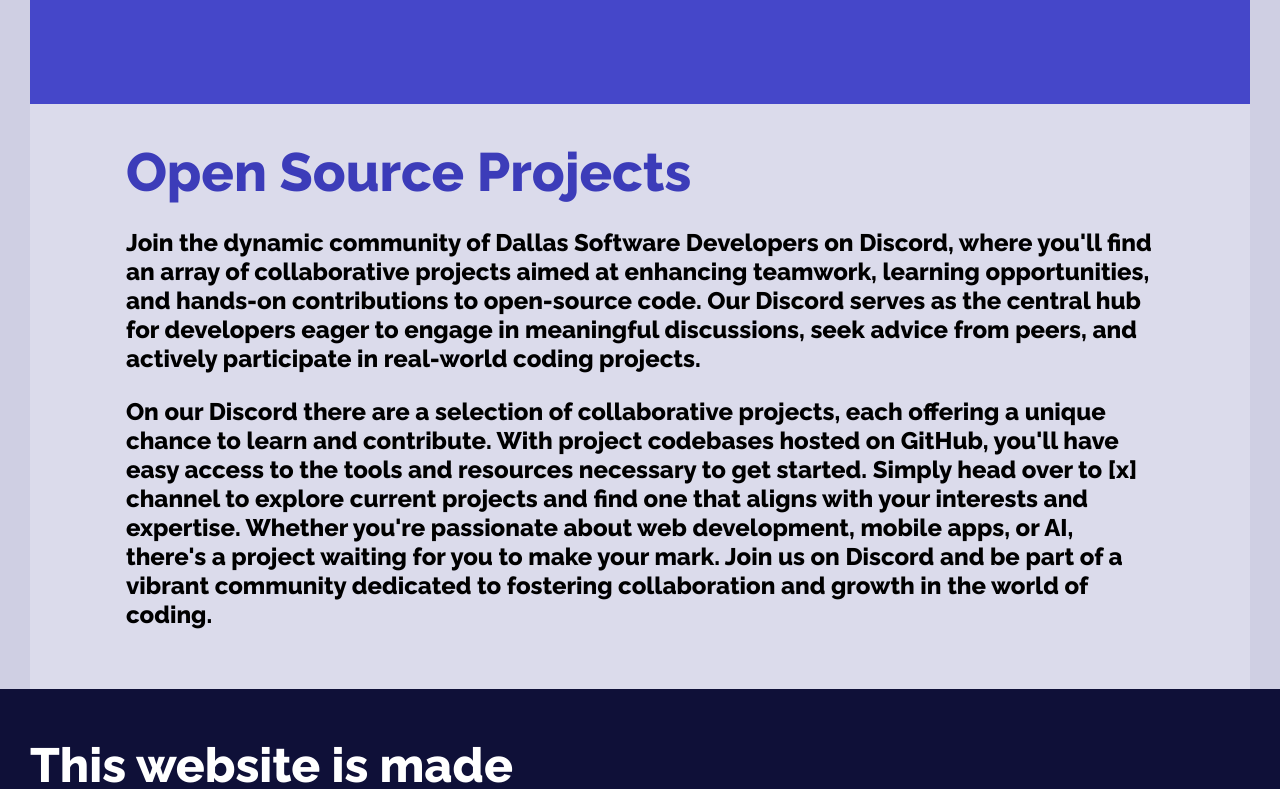
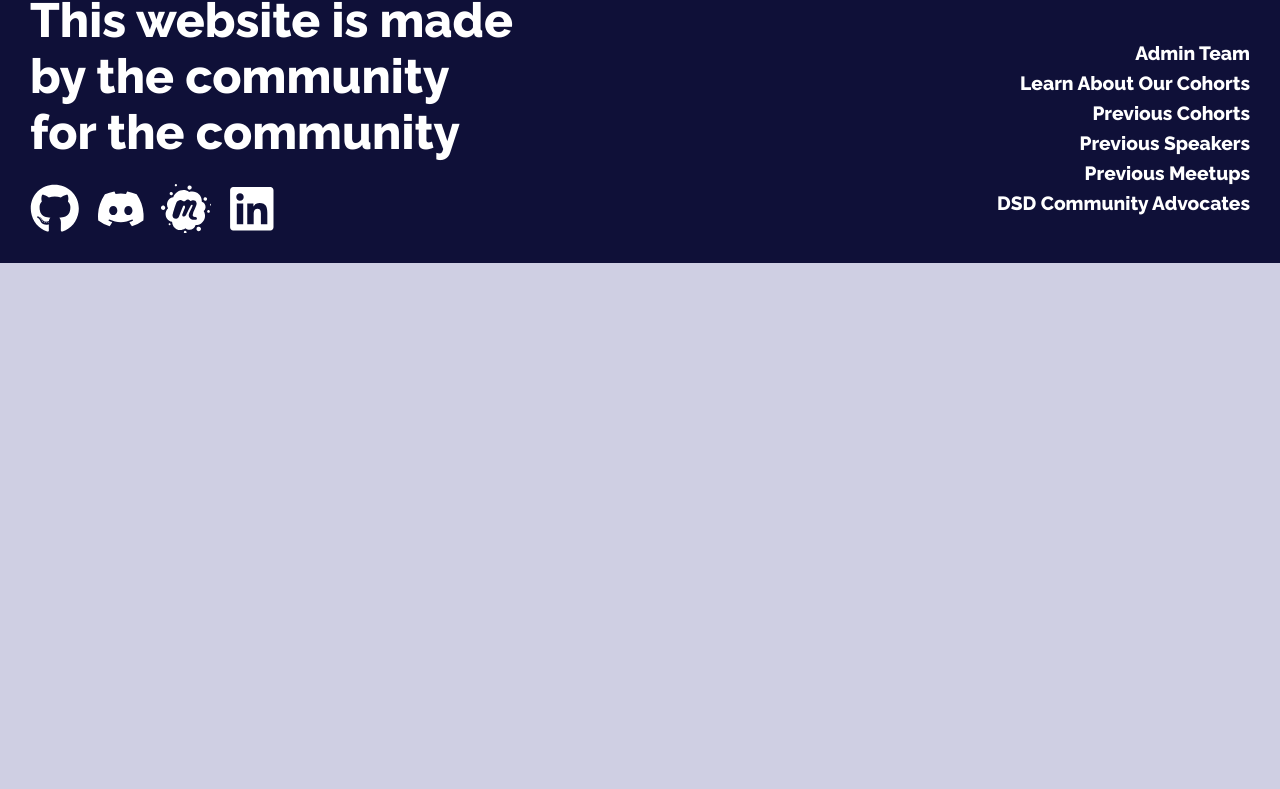
Before and after one commit to dallassoftwaredevelopers/DSDsite, a Next.js app: page /about in a window 1280 px wide. Shown: the part 1566-2355 px from the top of the page. After the commit the page ends 1829 px from the top, so only its background shows below. Built offline with nearby package versions, Linux system fonts and the light colour scheme.

Commit message:
(WEB-72) remove unused styles; slim down about; use "Section" component

```diff
--- a/src/app/about/about.module.css
+++ b/src/app/about/about.module.css
@@ -1,21 +1,6 @@
 .imageSection {
   position: relative;
   width: 100%;
-}
-
-.openSourceContainer {
-  border-top: 10rem solid hsl(var(--light-blue));
-}
-
-.openSourceTitle {
-  color: hsl(var(--blue));
-  margin: auto;
-}
-
-.openSourceDescription {
-  font-weight: 500;
-  white-space: pre-line;
-  text-align: left;
 }
 
 /******************
@@ -26,16 +11,9 @@
   .aboutContainer {
     gap: 10px;
   }
-  .aboutTitle {
-    font-size: var(--text-lg);
-    width: 100%;
-  }
+
   .imageSection {
     height: 300px;
-  }
-  .opensourceTitle {
-    font-size: var(--text-lg);
-    font-weight: 700;
   }
 }
 @media (max-width: 575px) {
@@ -48,18 +26,9 @@
     height: 300px;
   }
 }
-@media (min-width: 768px) {
-  .aboutTitle {
-    text-align: center;
-  }
-}
 @media (min-width: 850px) {
   .imageSection {
     height: 600px;
-  }
-  .aboutDescription {
-    text-align: center;
-    white-space: pre-wrap;
   }
 }
 @media (min-width: 1200px) {
--- a/src/app/about/page.tsx
+++ b/src/app/about/page.tsx
@@ -1,13 +1,13 @@
 import React from 'react';
 import Image from 'next/image';
 import styles from './about.module.css';
+import Section from '../components/Section/section';
 
 export default function AboutPage() {
   return (
     <>
       {/* About Section */}
-      <section className={`sectionIntro bgBlue ${styles.aboutContainer}`}>
-        <div className='sectionPadded'>
+      <Section isIntro classNames={`bgBlue ${styles.aboutContainer}`}>
         <h1>About Dallas Software Developers</h1>
         <div className={styles.imageSection}>
           <Image
@@ -19,46 +19,18 @@ export default function AboutPage() {
         </div>
         <p>
           Explore what Dallas Software Developers as to offer and become an
-            integral part of our dynamic community. Whether you&apos;re
-            passionate about coding, eager to contribute to open-source
-            projects, or simply looking to connect with like-minded individuals,
-            there&apos;s a place for you here.
+          integral part of our dynamic community. Whether you&apos;re passionate
+          about coding, eager to contribute to open-source projects, or simply
+          looking to connect with like-minded individuals, there&apos;s a place
+          for you here.
         </p>
         <p>
-            Dive into our various programs, from collaborative projects on
-            Discord to hands-on developer placement initiatives, and discover
-            how you can make a meaningful impact while honing your skills and
-            expanding your network.
+          Dive into our various programs, from collaborative projects on Discord
+          to hands-on developer placement initiatives, and discover how you can
+          make a meaningful impact while honing your skills and expanding your
+          network.
         </p>
-        </div>
-      </section>
-      {/* Open Source Projects Section */}
-      <section className={`section bgGray ${styles.openSourceContainer}`}>
-        <div className='sectionPadded'>
-          <h2 className={styles.openSourceTitle}>Open Source Projects</h2>
-          <p className={`sectionParagraph ${styles.openSourceDescription}`}>
-            Join the dynamic community of Dallas Software Developers on Discord,
-            where you&apos;ll find an array of collaborative projects aimed at
-            enhancing teamwork, learning opportunities, and hands-on
-            contributions to open-source code. Our Discord serves as the central
-            hub for developers eager to engage in meaningful discussions, seek
-            advice from peers, and actively participate in real-world coding
-            projects.
-          </p>
-          <p className={`sectionParagraph ${styles.openSourceDescription}`}>
-            On our Discord there are a selection of collaborative projects, each
-            offering a unique chance to learn and contribute. With project
-            codebases hosted on GitHub, you&apos;ll have easy access to the
-            tools and resources necessary to get started. Simply head over to
-            [x] channel to explore current projects and find one that aligns
-            with your interests and expertise. Whether you&apos;re passionate
-            about web development, mobile apps, or AI, there&apos;s a project
-            waiting for you to make your mark. Join us on Discord and be part of
-            a vibrant community dedicated to fostering collaboration and growth
-            in the world of coding.
-          </p>
-        </div>
-      </section>
+      </Section>
     </>
   );
 }
```
Lines whose indentation alone changed are shown as unchanged.
